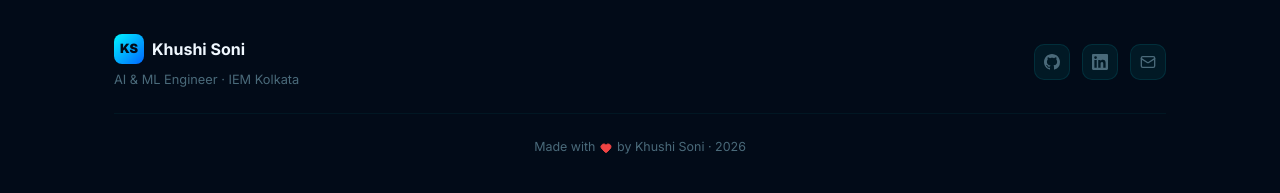
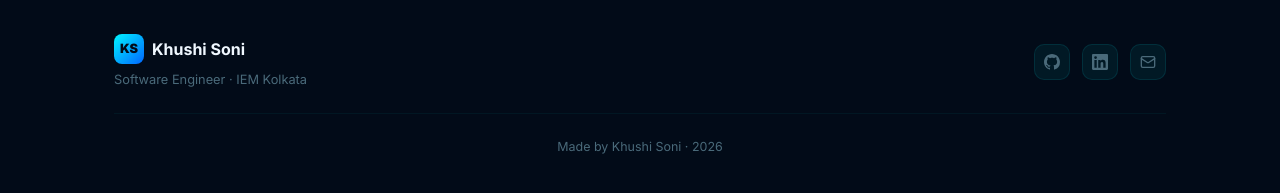
Before and after one commit to Khushisoni0911/portfolio, a Next.js app: page / in a window 1280 px wide. Shown: the part 7270-7463 px from the top of the page. Built offline with nearby package versions, Linux system fonts and the light colour scheme.

Commit message:
updated footer

```diff
--- a/src/components/Footer.tsx
+++ b/src/components/Footer.tsx
@@ -25,7 +25,7 @@ export default function Footer() {
               <span style={{ fontWeight: 700, color: "var(--text-primary)" }}>Khushi Soni</span>
             </div>
             <p style={{ fontSize: "0.8rem", color: "var(--text-muted)" }}>
-              AI & ML Engineer · IEM Kolkata
+              Software Engineer · IEM Kolkata
             </p>
           </div>
 
@@ -64,7 +64,7 @@ export default function Footer() {
           fontSize: "0.78rem", color: "var(--text-muted)",
           display: "flex", alignItems: "center", justifyContent: "center", gap: "0.3rem",
         }}>
-          Made with <Heart size={12} style={{ color: "#ef4444" }} fill="#ef4444" /> by Khushi Soni · {new Date().getFullYear()}
+          Made by Khushi Soni · {new Date().getFullYear()}
         </div>
       </div>
     </footer>
```
